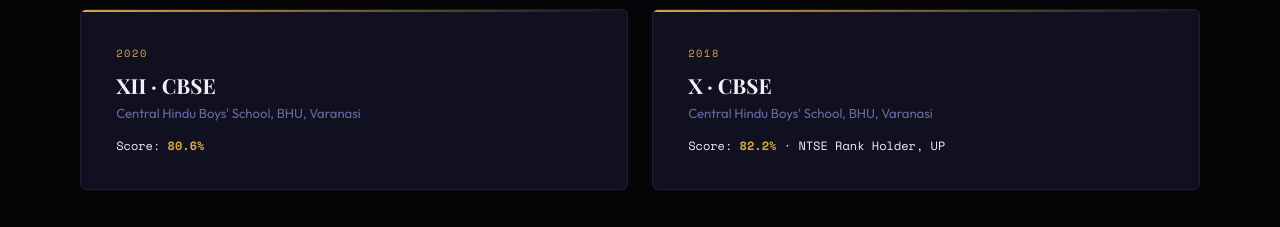
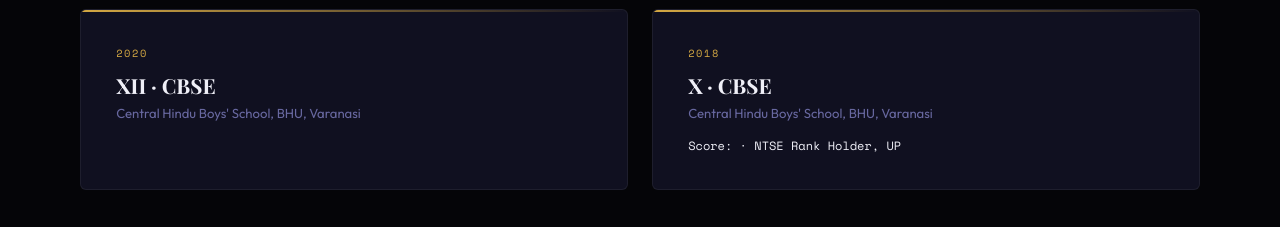
Before and after one commit to shandilyaar/aryan-portfolio, a plain HTML site: page index.html in a window 1280 px wide. Shown: the part 5780-6007 px from the top of the page. Drawn offline with nearby package versions, Linux system fonts and the light colour scheme; a web font is replaced by a local one.

Commit message:
Update index.html

```diff
--- a/index.html
+++ b/index.html
@@ -589,13 +589,12 @@
       <div class="edu-year">2020</div>
       <div class="edu-degree">XII · CBSE</div>
       <div class="edu-inst">Central Hindu Boys' School, BHU, Varanasi</div>
-      <div class="edu-score">Score: <strong>80.6%</strong></div>
     </div>
     <div class="edu-card">
       <div class="edu-year">2018</div>
       <div class="edu-degree">X · CBSE</div>
       <div class="edu-inst">Central Hindu Boys' School, BHU, Varanasi</div>
-      <div class="edu-score">Score: <strong>82.2%</strong> · NTSE Rank Holder, UP</div>
+      <div class="edu-score">Score: <strong></strong> · NTSE Rank Holder, UP</div>
     </div>
   </div>
 </section>
```
